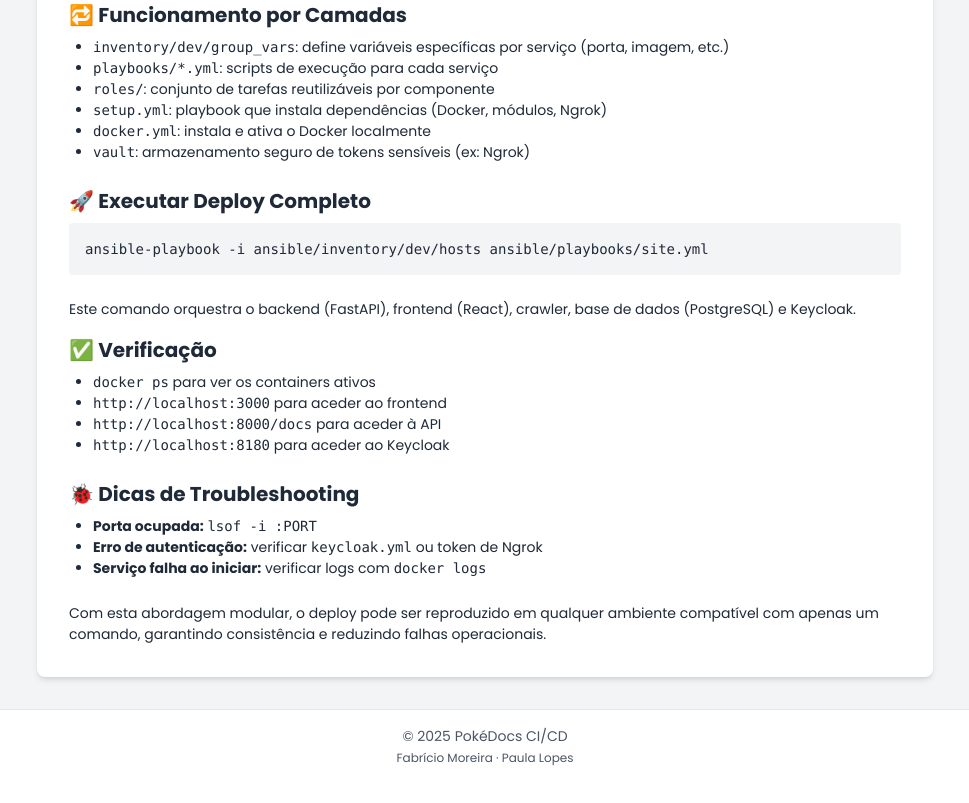
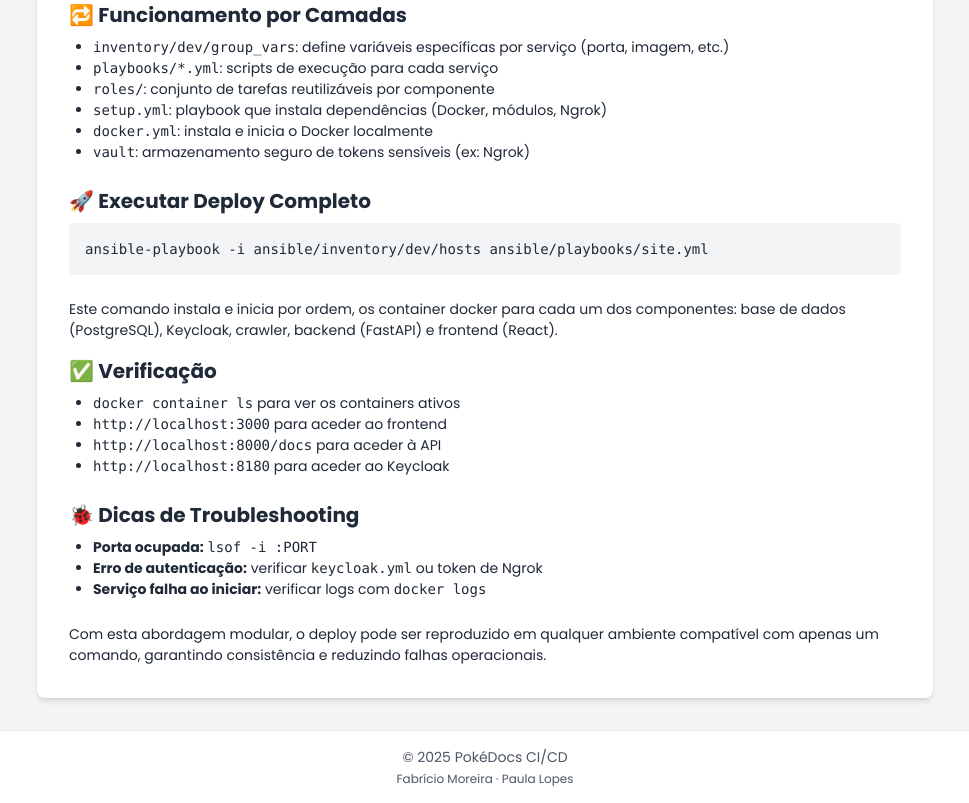
Before and after one commit to Paulalopesdeveloper/cicd-docs-site, a React (Vite) app: page /ansible in a window 1280 px wide. Shown: the part 1000-1803 px from the top of the page, without its empty margins (283-1252 px from the left). Before the commit the page ends 1782 px from the top, so only its background shows below. Built offline with nearby package versions, Linux system fonts and the light colour scheme.

Commit message:
docs review

```diff
--- a/src/pages/Ansible.jsx
+++ b/src/pages/Ansible.jsx
@@ -54,7 +54,7 @@ export default function Ansible() {
         <li><code>playbooks/*.yml</code>: scripts de execução para cada serviço</li>
         <li><code>roles/</code>: conjunto de tarefas reutilizáveis por componente</li>
         <li><code>setup.yml</code>: playbook que instala dependências (Docker, módulos, Ngrok)</li>
-        <li><code>docker.yml</code>: instala e ativa o Docker localmente</li>
+        <li><code>docker.yml</code>: instala e inicia o Docker localmente</li>
         <li><code>vault</code>: armazenamento seguro de tokens sensíveis (ex: Ngrok)</li>
       </ul>
 
@@ -64,12 +64,12 @@ ansible-playbook -i ansible/inventory/dev/hosts ansible/playbooks/site.yml
       </pre>
 
       <p className="mb-4">
-        Este comando orquestra o backend (FastAPI), frontend (React), crawler, base de dados (PostgreSQL) e Keycloak.
+        Este comando instala e inicia por ordem, os container docker para cada um dos componentes: base de dados (PostgreSQL), Keycloak, crawler, backend (FastAPI) e frontend (React).
       </p>
 
       <h3 className="text-xl font-semibold mb-2">✅ Verificação</h3>
       <ul className="list-disc pl-6 mb-6">
-        <li><code>docker ps</code> para ver os containers ativos</li>
+        <li><code>docker container ls</code> para ver os containers ativos</li>
         <li><code>http://localhost:3000</code> para aceder ao frontend</li>
         <li><code>http://localhost:8000/docs</code> para aceder à API</li>
         <li><code>http://localhost:8180</code> para aceder ao Keycloak</li>
--- a/src/pages/CICD.jsx
+++ b/src/pages/CICD.jsx
@@ -30,12 +30,12 @@ export default function CICD() {
 
       <p className="font-semibold mb-2">🚀 Fluxo da pipeline:</p>
       <ol className="list-decimal pl-6 mb-6">
-        <li>O Jenkins detecta alterações no repositório GitHub</li>
+        <li>O Jenkins recebe um webhook do Github quando há alterações no branch main</li>
         <li>Faz pull do código e executa o <code>Jenkinsfile</code></li>
         <li>Constrói as imagens Docker (frontend, backend, crawler)</li>
         <li>Faz push para o DockerHub com a tag especificada</li>
         <li>Executa o playbook do Ansible para fazer o deploy</li>
-        <li>Em caso de erro, envia email com detalhes do problema</li>
+        <li>E em caso de erro, envia email com detalhes do problema</li>
       </ol>
 
       <h3 className="text-xl font-semibold mb-2">🛠️ Jenkinsfile</h3>
@@ -113,7 +113,7 @@ ansible-playbook -i ansible/inventory/dev/hosts ansible/playbooks/site.yml
       </div>
 
       <p>
-        Esta integração total garante que qualquer <strong>push no repositório pode disparar automaticamente</strong> o ciclo completo de build → publicação → deploy, com feedback imediato via email em caso de falha.
+        Esta integração total garante que qualquer <strong>push no repositório pode disparar automaticamente</strong> o ciclo completo de build docker image → publish → deploy, com feedback imediato via email em caso de falha.
       </p>
     </div>
   );
--- a/src/pages/Jenkins.jsx
+++ b/src/pages/Jenkins.jsx
@@ -5,7 +5,7 @@ export default function Jenkins() {
         <h2 className="text-3xl font-bold mb-6 text-pokeYellow">Servidor de Integração Contínua (Jenkins)</h2>
 
         <p className="mb-4">
-          O <strong>Jenkins</strong> é o motor de automação da pipeline de integração contínua (CI/CD) da aplicação <strong>PokéCrawler</strong>. Ele é responsável por monitorizar o repositório GitHub, executar as etapas de build, fazer push das imagens Docker e acionar o deploy via Ansible.
+          O <strong>Jenkins</strong> é o motor de automação da pipeline de integração contínua (CI/CD) da aplicação <strong>PokéCrawler</strong>. Ele é responsável por executar a pipeline que faz build das imagens docker, push, e por último executar o Ansible playbook que irá realizar o deploy de todos os componentes da aplicação.
         </p>
 
         <h3 className="text-xl font-semibold mb-2">📦 Jenkins em container Docker</h3>
@@ -38,7 +38,7 @@ export default function Jenkins() {
         </pre>
 
         <p className="mb-4">
-          Para iniciar o container Jenkins, é utilizado o script <code>start_jenkins.sh</code> com os seguintes parâmetros:
+          Para iniciar o container Jenkins, é utilizado o script <code>start_jenkins.sh</code> que executa o seguinte comando:
         </p>
 
         <pre className="bg-gray-100 p-4 rounded text-sm overflow-x-auto mb-6">
```
